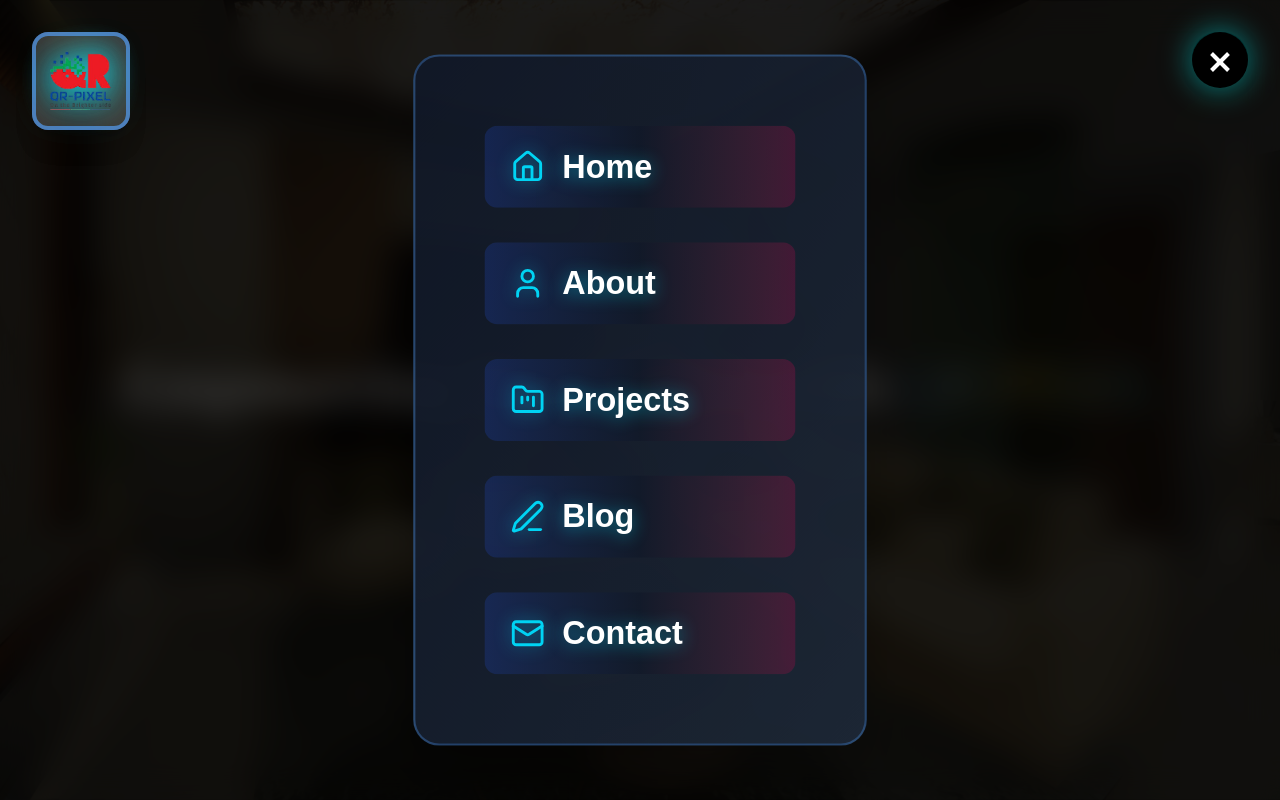
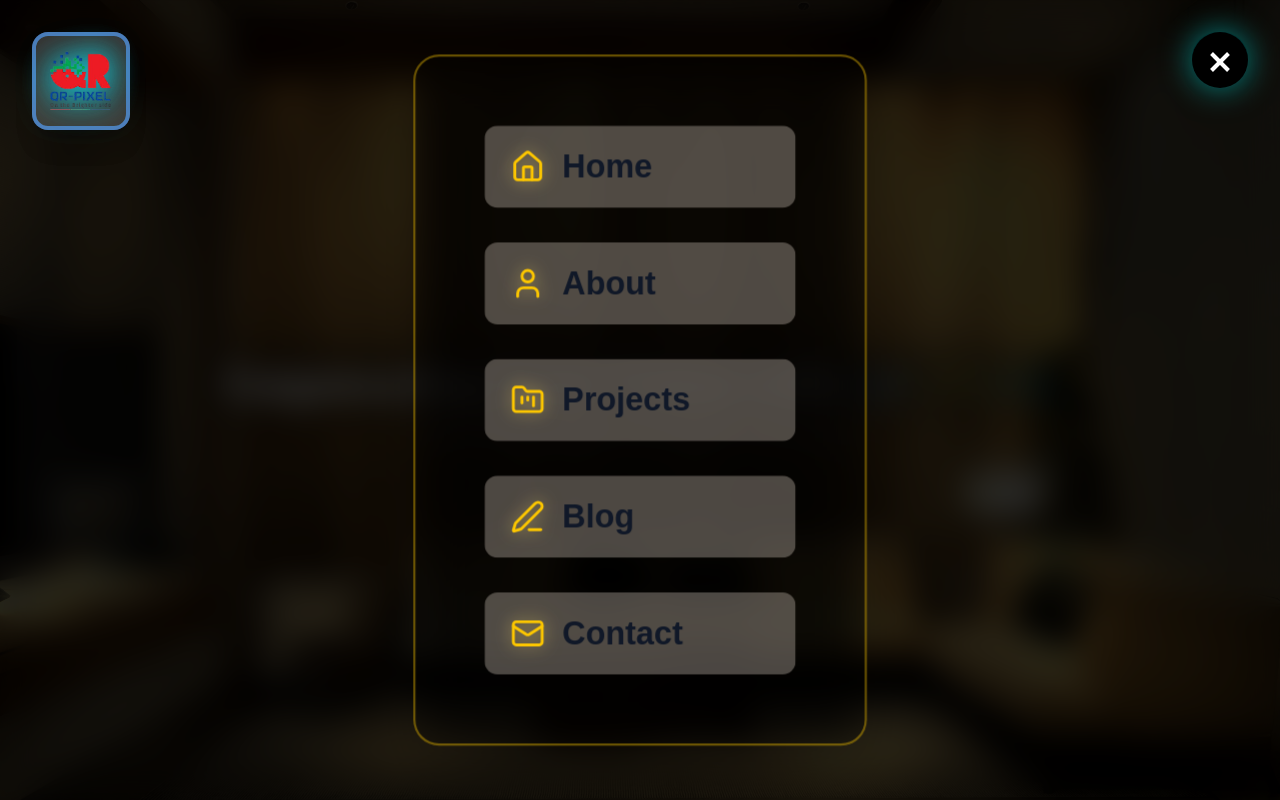
Before and after one commit to Shubam-08/pixel-ql, a Next.js app: page / in a window 1280 px wide. Both pictures are taken after a click on the button 1220 px from the left and 58 px from the top of the page. Shown: the top 800 px of the page. Built offline with nearby package versions, Linux system fonts and the light colour scheme.

Commit message:
menu box done

```diff
--- a/components/FloatingMenu.tsx
+++ b/components/FloatingMenu.tsx
@@ -96,7 +96,7 @@ export default function FloatingMenu() {
               animate={{ scale: 1.08, y: 0, opacity: 1 }}
               exit={{ scale: 0.92, y: 60, opacity: 0 }}
               transition={{ type: "spring", stiffness: 220, damping: 22 }}
-              className="flex flex-col gap-8 bg-gradient-to-br from-gray-900/90 to-gray-800/90 rounded-3xl p-8 md:p-16 shadow-2xl border-2 border-blue-400/30 min-w-[320px] md:min-w-[420px] max-w-[96vw]"
+              className="flex flex-col gap-8 bg-gradient-to-br from-[#]/80 via-[#]/70 to-[#]/60 rounded-3xl p-8 md:p-16 shadow-2xl border-2 border-yellow-400/40 backdrop-blur-xl min-w-[320px] md:min-w-[420px] max-w-[96vw]"
             >
               {navLinks.map(({ label, href, icon: Icon }) => (
                 <motion.li
@@ -107,12 +107,12 @@ export default function FloatingMenu() {
                   className="rounded-xl overflow-hidden group"
                 >
                   <Link
-                    href={href}
-                    className="flex items-center gap-4 px-6 py-4 md:py-5 text-2xl md:text-3xl font-bold text-white hover:text-cyan-300 transition-colors bg-gradient-to-r from-blue-900/40 via-gray-900/70 to-pink-900/40 group-hover:bg-gray-800/80 group-hover:shadow-lg neon-border focus:outline-none focus:ring-2 focus:ring-blue-400"
-                    onClick={() => setOpen(false)}
-                  >
-                    <Icon className="w-8 h-8 text-cyan-400 group-hover:text-pink-400 transition-colors drop-shadow-[0_0_8px_#00eaff77]" />
-                    <span className="drop-shadow-[0_2px_8px_#00eaff77]">{label}</span>
+  href={href}
+  className="flex items-center gap-4 px-6 py-4 md:py-5 text-2xl md:text-3xl font-bold text-gray-900 hover:text-yellow-700 transition-colors bg-[#f5e9da]/30 group-hover:bg-[#f5f5dc]/60 group-hover:shadow-yellow-400/40 focus:outline-none focus:ring-2 focus:ring-yellow-400"
+  onClick={() => setOpen(false)}
+>
+                    <Icon className="w-8 h-8 text-yellow-400 group-hover:text-yellow-500 transition-colors drop-shadow-[0_0_8px_#ffe06699]" />
+                    <span>{label}</span>
                   </Link>
                 </motion.li>
               ))}
--- a/components/HeroLamp.tsx
+++ b/components/HeroLamp.tsx
@@ -2,17 +2,18 @@
 
 import { motion } from "framer-motion";
 import React from "react";
-import { playfair } from "@/app/fonts";
-// path to your font setup
+import { playfair } from "@/app/fonts"; // Adjust if your fonts file path is different
 
 export function HeroLamp() {
   return (
     <section
       className="relative flex min-h-screen items-center justify-center bg-cover bg-center"
-      style={{ backgroundImage: "url('/first.jpg')" }}
+      style={{ backgroundImage: "url('/homeimage.jpg')", backgroundPosition: 'center', backgroundSize: 'cover' }}
     >
-      {/* Dark Overlay */}
-      <div className="absolute inset-0 bg-black/60 z-10" />
+      {/* Brighter image overlay */}
+      <div className="absolute inset-0 z-0" style={{ background: "rgba(0,0,0,0.10)", backdropFilter: "brightness(1.45) contrast(1.2)" }} />
+      {/* Slightly lighter dark overlay for readability */}
+      <div className="absolute inset-0 bg-black/40 z-10" />
 
       {/* Hero Content */}
       <div className="relative z-20 flex flex-col items-center text-center px-4">
@@ -21,22 +22,20 @@ export function HeroLamp() {
           whileInView={{ opacity: 1, y: 0 }}
           viewport={{ once: true }}
           transition={{ delay: 0.3, duration: 0.8, ease: "easeInOut" }}
-          className={`text-white text-4xl md:text-6xl font-medium tracking-tight ${playfair.className}`}
+          className={`text-white text-3xl md:text-5xl font-semibold tracking-tight drop-shadow-[0_3px_24px_rgba(0,0,0,0.85)] bg-black/30 px-2 rounded-lg ${playfair.className}`}
         >
           Empowering Your Vision with{" "}
-          <span className="bg-gradient-to-r from-blue-400 via-yellow-300 to-cyan-400 bg-clip-text text-transparent animate-pulse">
+          <span className="bg-gradient-to-r from-blue-400 via-yellow-300 to-cyan-400 bg-clip-text text-transparent animate-pulse drop-shadow-[0_2px_10px_#000]">
             QR PIXEL
           </span>
         </motion.h1>
-
-
 
         <motion.p
           initial={{ opacity: 0, y: 90 }}
           whileInView={{ opacity: 1, y: 0 }}
           viewport={{ once: true }}
           transition={{ delay: 0.7, duration: 0.8, ease: "easeInOut" }}
-          className="text-sm text-gray-300 mt-4"
+          className="text-sm md:text-base text-gray-300 mt-4 max-w-xl"
         >
           Discover intelligent lighting and automation for every space.
         </motion.p>
```
Also changed, not shown: app/page.tsx (+28 -32 lines), public/homeimage.jpg (added).
